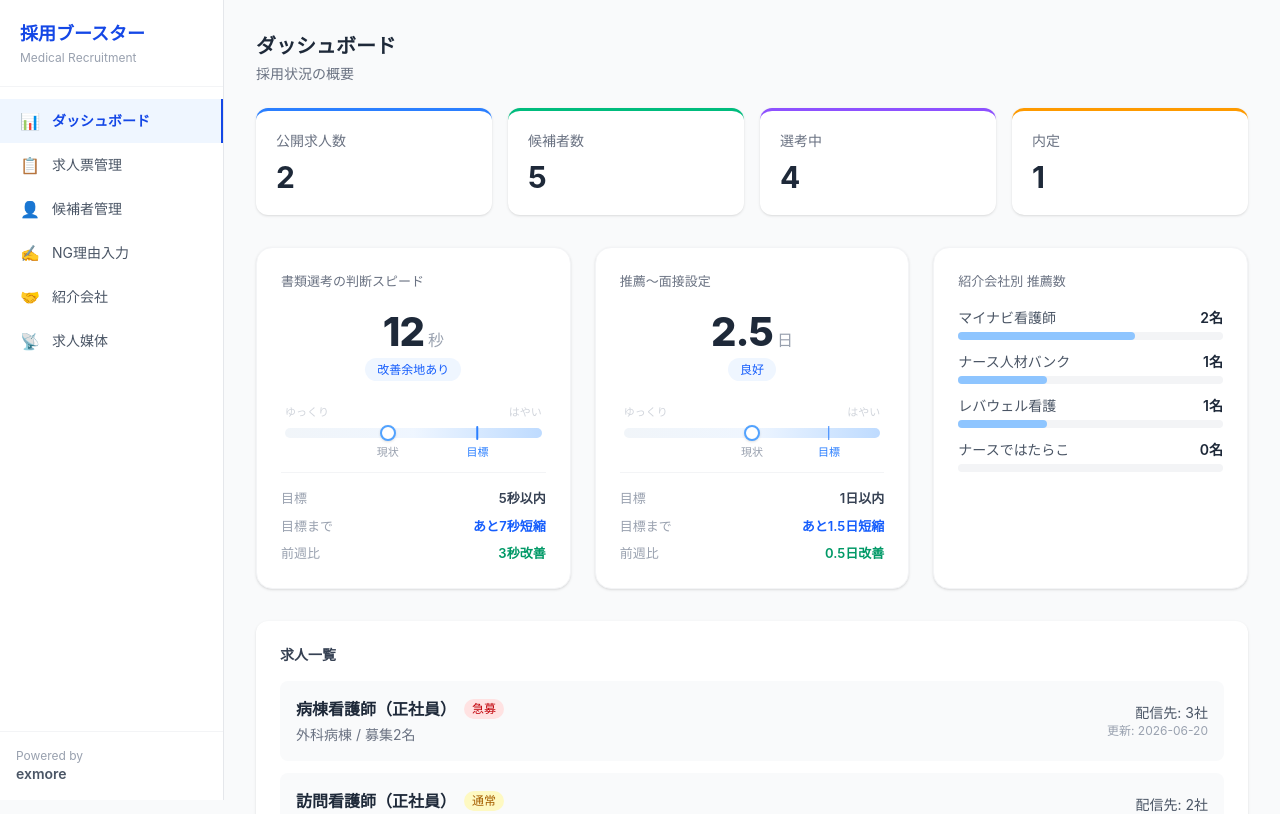
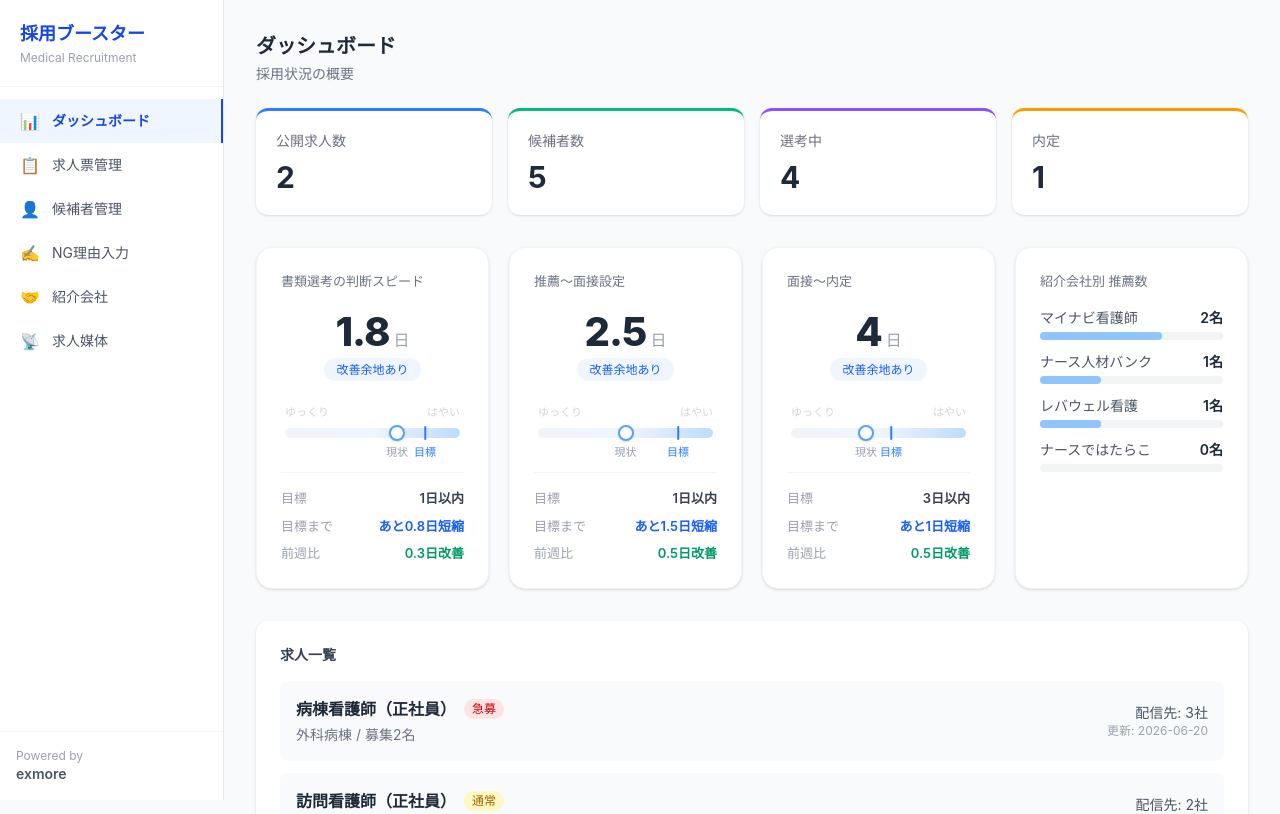
Before and after one commit to anna-hash-star/sugudesk, a Next.js app: page /booster in a window 1280 px wide. Shown: the top 814 px of the page. Built offline with nearby package versions, Linux system fonts and the light colour scheme.

Commit message:
ダッシュボードKPI修正: 書類選考を日単位に変更、面接〜内定カード追加
Co-Authored-By: Claude Opus 4.6 <noreply@anthropic.com>
Claude-Session: https://claude.ai/code/session_01XV9zRVXFoEwwCLcHFuNefr

```diff
--- a/pages/booster/index.js
+++ b/pages/booster/index.js
@@ -110,16 +110,16 @@ export default function BoosterDashboard() {
         ))}
       </div>
 
-      <div className="grid md:grid-cols-3 gap-6 mb-8">
+      <div className="grid md:grid-cols-2 lg:grid-cols-4 gap-5 mb-8">
         <SpeedKpiCard
           title="書類選考の判断スピード"
-          currentValue={12}
-          targetValue={5}
-          gap={7}
-          weekChange={3}
+          currentValue={1.8}
+          targetValue={1}
+          gap={0.8}
+          weekChange={0.3}
           status="改善余地あり"
-          unit="秒"
-          maxValue={20}
+          unit="日"
+          maxValue={5}
         />
         <SpeedKpiCard
           title="推薦〜面接設定"
@@ -127,9 +127,19 @@ export default function BoosterDashboard() {
           targetValue={1}
           gap={1.5}
           weekChange={0.5}
-          status="良好"
+          status="改善余地あり"
           unit="日"
           maxValue={5}
+        />
+        <SpeedKpiCard
+          title="面接〜内定"
+          currentValue={4}
+          targetValue={3}
+          gap={1}
+          weekChange={0.5}
+          status="改善余地あり"
+          unit="日"
+          maxValue={7}
         />
 
         <div className="bg-white rounded-2xl p-6 shadow-sm border border-gray-100">
```
